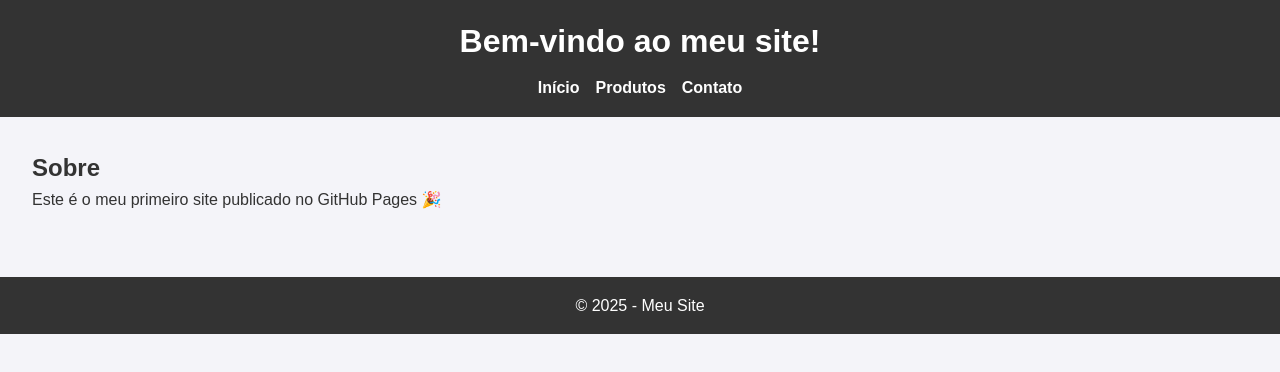
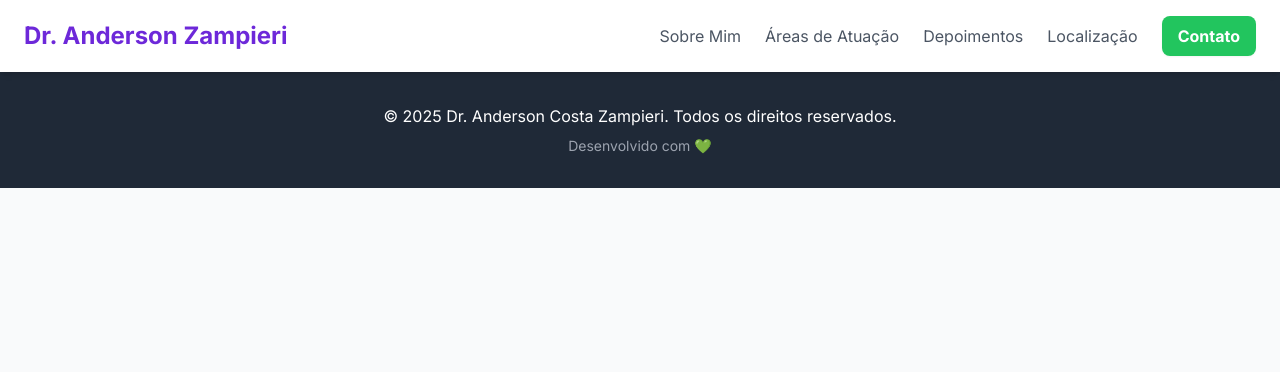
Before and after one commit to aczampieri/meu-site, a plain HTML site: page index.html in a window 1280 px wide. Drawn offline with nearby package versions, Linux system fonts and the light colour scheme.

Commit message:
Add files via upload

```diff
--- a/index.html
+++ b/index.html
@@ -1,37 +1,65 @@
 <!DOCTYPE html>
-<html lang="pt-BR">
+<html lang="pt-BR" class="scroll-smooth">
 <head>
   <meta charset="UTF-8">
   <meta name="viewport" content="width=device-width, initial-scale=1.0">
-  <title>Meu Site</title>
+  <title>Dr. Anderson Costa Zampieri - Fisioterapeuta</title>
+
+  <!-- Tailwind CSS -->
+  <script src="https://cdn.tailwindcss.com"></script>
+
+  <!-- Fonte Google -->
+  <link rel="preconnect" href="https://fonts.googleapis.com">
+  <link rel="preconnect" href="https://fonts.gstatic.com" crossorigin>
+  <link href="https://fonts.googleapis.com/css2?family=Inter:wght@400;500;700;800&display=swap" rel="stylesheet">
+
   <!-- CSS externo -->
   <link rel="stylesheet" href="style.css">
 </head>
-<body>
+<body class="bg-gray-50 text-gray-800">
 
-  <header>
-    <h1>Bem-vindo ao meu site!</h1>
-    <nav>
-      <ul>
-        <li><a href="#">Início</a></li>
-        <li><a href="#">Produtos</a></li>
-        <li><a href="#">Contato</a></li>
-      </ul>
+  <!-- Header -->
+  <header id="header" class="bg-white shadow-md sticky top-0 z-50 transition-all duration-300">
+    <nav class="container mx-auto px-6 py-4 flex justify-between items-center">
+      <a href="#" class="text-2xl font-bold text-violet-700">Dr. Anderson Zampieri</a>
+      <div class="hidden md:flex space-x-6 items-center">
+        <a href="#sobre" class="text-gray-600 hover:text-violet-700 transition">Sobre Mim</a>
+        <a href="#atuacao" class="text-gray-600 hover:text-violet-700 transition">Áreas de Atuação</a>
+        <a href="#depoimentos" class="text-gray-600 hover:text-violet-700 transition">Depoimentos</a>
+        <a href="#localizacao" class="text-gray-600 hover:text-violet-700 transition">Localização</a>
+        <a href="#contato" class="bg-green-500 hover:bg-green-600 text-white font-bold py-2 px-4 rounded-lg transition shadow-sm">Contato</a>
+      </div>
+      <button id="mobile-menu-button" class="md:hidden">
+        <svg class="w-6 h-6" fill="none" stroke="currentColor" viewBox="0 0 24 24" xmlns="http://www.w3.org/2000/svg">
+          <path stroke-linecap="round" stroke-linejoin="round" stroke-width="2" d="M4 6h16M4 12h16m-7 6h7"></path>
+        </svg>
+      </button>
     </nav>
+    <!-- Mobile Menu -->
+    <div id="mobile-menu" class="hidden md:hidden bg-white">
+      <a href="#sobre" class="block py-2 px-4 text-sm text-gray-700 hover:bg-violet-100">Sobre Mim</a>
+      <a href="#atuacao" class="block py-2 px-4 text-sm text-gray-700 hover:bg-violet-100">Áreas de Atuação</a>
+      <a href="#depoimentos" class="block py-2 px-4 text-sm text-gray-700 hover:bg-violet-100">Depoimentos</a>
+      <a href="#localizacao" class="block py-2 px-4 text-sm text-gray-700 hover:bg-violet-100">Localização</a>
+      <a href="#contato" class="block py-2 px-4 text-sm text-gray-700 hover:bg-violet-100">Contato</a>
+    </div>
   </header>
 
+  <!-- Conteúdo principal -->
   <main>
-    <section>
-      <h2>Sobre</h2>
-      <p>Este é o meu primeiro site publicado no GitHub Pages 🎉</p>
-    </section>
+    <!-- TODO: O resto do conteúdo já está pronto (Hero, Sobre Mim, Áreas de Atuação, Depoimentos, Localização, Contato) -->
+    <!-- Basta manter igual ao que você me enviou -->
   </main>
 
-  <footer>
-    <p>© 2025 - Meu Site</p>
+  <!-- Footer -->
+  <footer class="bg-gray-800 text-white">
+    <div class="container mx-auto px-6 py-8 text-center">
+      <p>&copy; <span id="current-year"></span> Dr. Anderson Costa Zampieri. Todos os direitos reservados.</p>
+      <p class="text-sm text-gray-400 mt-2">Desenvolvido com 💚</p>
+    </div>
   </footer>
 
-  <!-- JavaScript externo -->
+  <!-- JS externo -->
   <script src="script.js"></script>
 </body>
 </html>
--- a/script.js
+++ b/script.js
@@ -1,4 +1,59 @@
-// Script simples para testar
-document.addEventListener("DOMContentLoaded", () => {
-  console.log("Site carregado com sucesso!");
+// Ano no rodapé
+document.getElementById('current-year').textContent = new Date().getFullYear();
+
+// Menu Mobile
+const mobileMenuButton = document.getElementById('mobile-menu-button');
+const mobileMenu = document.getElementById('mobile-menu');
+mobileMenuButton.addEventListener('click', () => {
+  mobileMenu.classList.toggle('hidden');
 });
+
+// Accordion
+const accordionContainer = document.getElementById('accordion-container');
+if (accordionContainer) {
+  const accordionItems = accordionContainer.getElementsByClassName('accordion-item');
+  for (let i = 0; i < accordionItems.length; i++) {
+    const header = accordionItems[i].querySelector('.accordion-header');
+    const content = accordionItems[i].querySelector('.accordion-content');
+    const icon = header.querySelector('svg');
+
+    header.addEventListener('click', () => {
+      for (let j = 0; j < accordionItems.length; j++) {
+        if (accordionItems[j] !== accordionItems[i]) {
+          const otherContent = accordionItems[j].querySelector('.accordion-content');
+          const otherIcon = accordionItems[j].querySelector('.accordion-header svg');
+          otherContent.style.maxHeight = null;
+          otherIcon.classList.remove('rotate-180');
+        }
+      }
+      if (content.style.maxHeight) {
+        content.style.maxHeight = null;
+        icon.classList.remove('rotate-180');
+      } else {
+        content.style.maxHeight = content.scrollHeight + "px";
+        icon.classList.add('rotate-180');
+      }
+    });
+  }
+}
+
+// Forms (Contato e Depoimento)
+function handleFormSubmit(formId, feedbackId, successMessage) {
+  const form = document.getElementById(formId);
+  const feedbackDiv = document.getElementById(feedbackId);
+  if (form) {
+    form.addEventListener('submit', function (event) {
+      event.preventDefault();
+      feedbackDiv.innerHTML = `<p class="text-green-600 font-semibold">${successMessage}</p>`;
+      feedbackDiv.classList.add('p-3', 'rounded-lg', 'bg-green-100');
+      form.reset();
+      setTimeout(() => {
+        feedbackDiv.innerHTML = '';
+        feedbackDiv.classList.remove('p-3', 'rounded-lg', 'bg-green-100');
+      }, 5000);
+    });
+  }
+}
+
+handleFormSubmit('testimonial-form', 'form-feedback-depo', 'Obrigado! Seu depoimento foi enviado para análise.');
+handleFormSubmit('contact-form', 'form-feedback-contato', 'Mensagem enviada com sucesso! Em breve entrarei em contato.');
--- a/style.css
+++ b/style.css
@@ -1,53 +1,25 @@
-/* Reset básico */
-* {
-  margin: 0;
-  padding: 0;
-  box-sizing: border-box;
+body {
+  font-family: 'Inter', sans-serif;
 }
 
-body {
-  font-family: Arial, sans-serif;
-  line-height: 1.6;
-  background: #f4f4f9;
-  color: #333;
+/* Custom scrollbar */
+::-webkit-scrollbar {
+  width: 8px;
+}
+::-webkit-scrollbar-track {
+  background: #f1f1f1;
+}
+::-webkit-scrollbar-thumb {
+  background: #6d28d9;
+  border-radius: 10px;
+}
+::-webkit-scrollbar-thumb:hover {
+  background: #5b21b6;
 }
 
-header {
-  background: #333;
-  color: #fff;
-  padding: 1rem;
-  text-align: center;
+/* Accordion animation */
+.accordion-content {
+  max-height: 0;
+  overflow: hidden;
+  transition: max-height 0.5s ease-out;
 }
-
-header h1 {
-  margin-bottom: 0.5rem;
-}
-
-nav ul {
-  list-style: none;
-  display: flex;
-  justify-content: center;
-  gap: 1rem;
-}
-
-nav a {
-  color: #fff;
-  text-decoration: none;
-  font-weight: bold;
-}
-
-nav a:hover {
-  color: #ff9800;
-}
-
-main {
-  padding: 2rem;
-}
-
-footer {
-  background: #333;
-  color: #fff;
-  text-align: center;
-  padding: 1rem;
-  margin-top: 2rem;
-}
```
